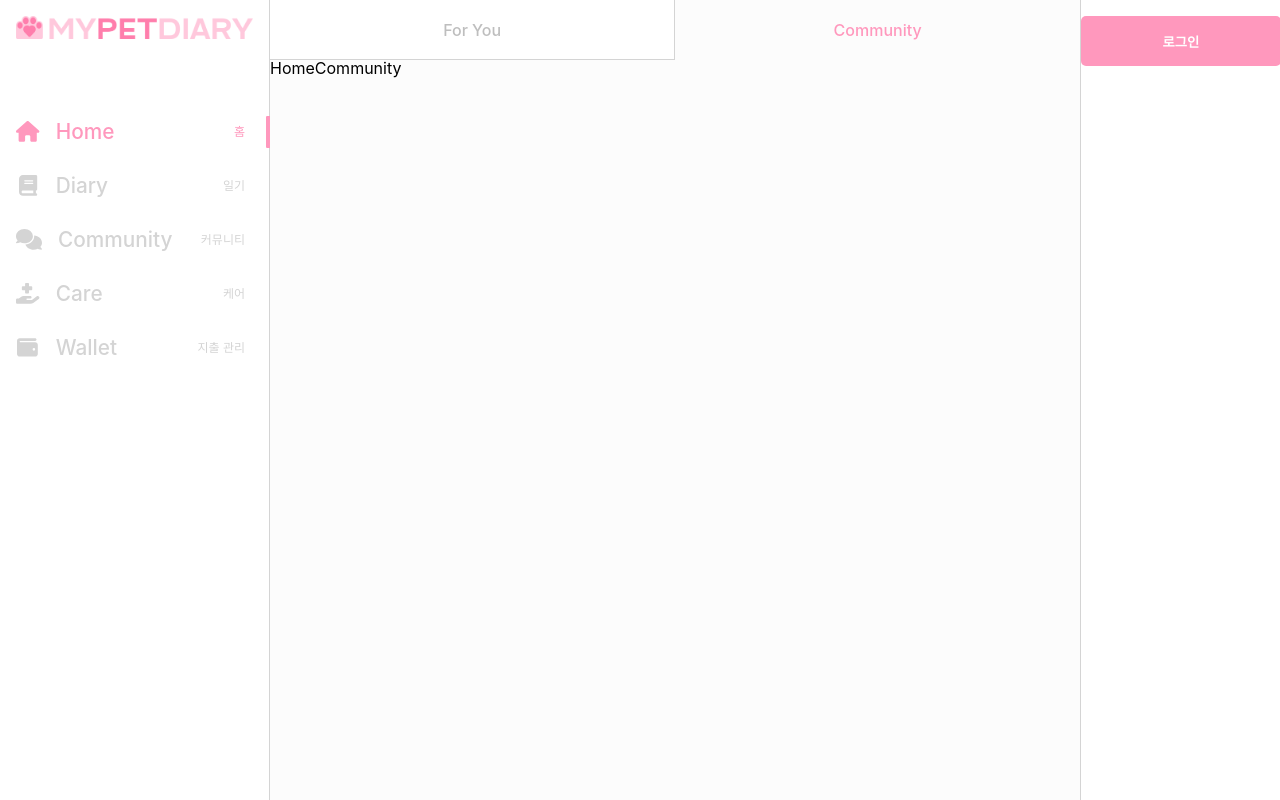
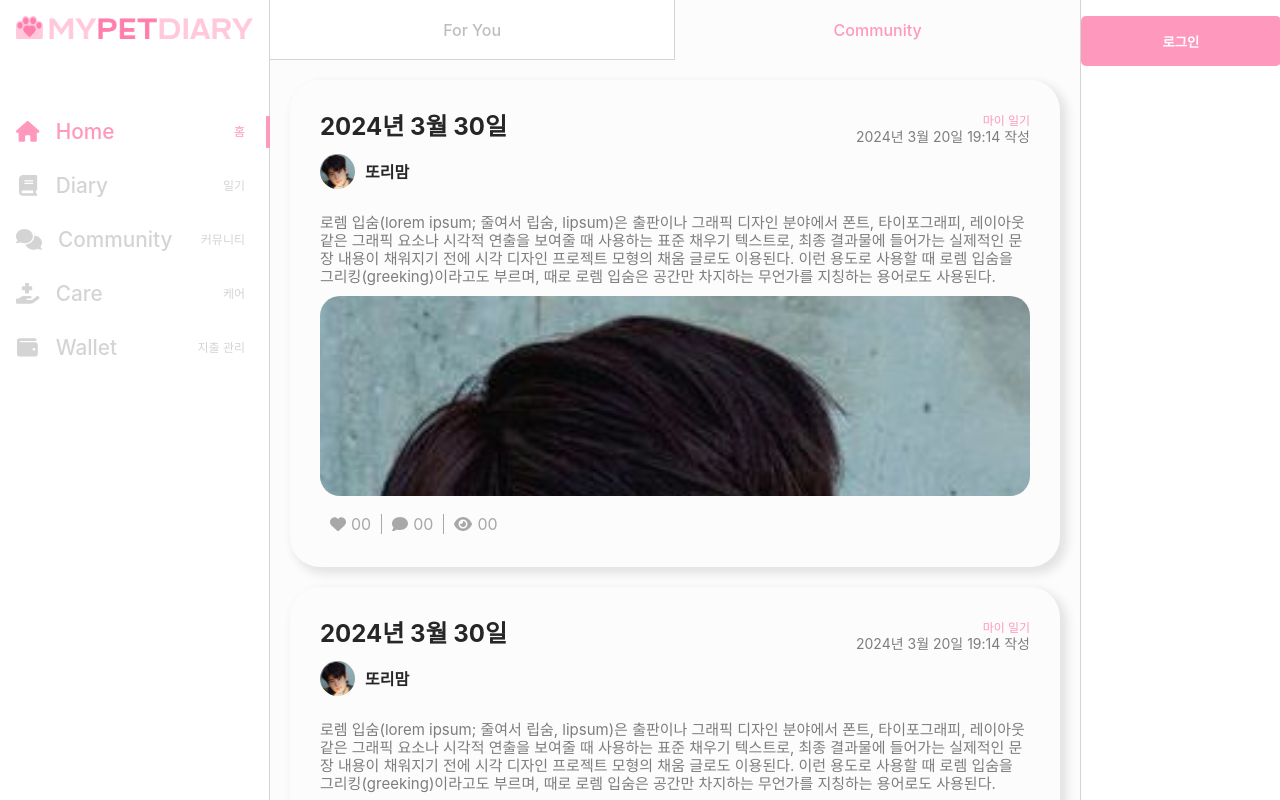
Before and after one commit to MPD-Project/app, a React (Create React App) app in the folder src/main/frontend/: page / in a window 1280 px wide. Both pictures are taken after a click on the element "Community". Shown: the top 800 px of the page. Built offline with nearby package versions, Linux system fonts and the light colour scheme.

Commit message:
FE_feat: 홈페이지 커뮤니티 탭 > 카드에 아이콘 추가

```diff
--- a/src/main/frontend/src/components/Home/HomeCommunity.tsx
+++ b/src/main/frontend/src/components/Home/HomeCommunity.tsx
@@ -1,12 +1,24 @@
 import React from "react";
 import styled from "styled-components";
+import Card from "../Common/Card";
+import HomeCommunityCard from "./HomeCommunityCard";
 type Props = {};
 
 const HomeCommunity = (props: Props) => {
   return (
     <ContentWrap>
-      HomeCommunity
-      <div></div>
+      <Card>
+        <HomeCommunityCard />
+      </Card>
+      <Card>
+        <HomeCommunityCard />
+      </Card>
+      <Card>
+        <HomeCommunityCard />
+      </Card>
+      <Card>
+        <HomeCommunityCard />
+      </Card>
     </ContentWrap>
   );
 };
@@ -16,9 +28,10 @@ const ContentWrap = styled.div`
   height: calc(100vh - 60px);
   overflow: auto;
   background-color: var(--color-visible10);
-  div {
-    height: 200vh;
-  }
+  padding: 20px;
+  display: flex;
+  flex-wrap: wrap;
+  gap: 20px;
 `;
 
 export default HomeCommunity;
--- /dev/null
+++ b/src/main/frontend/src/components/Home/HomeCommunityCard.tsx
@@ -0,0 +1,150 @@
+import React from "react";
+import { Link } from "react-router-dom";
+import styled from "styled-components";
+import { FontAwesomeIcon } from "@fortawesome/react-fontawesome";
+import { faHeart, faComment, faEye } from "@fortawesome/free-solid-svg-icons";
+
+type Props = {};
+
+const HomeCommunityCard = (props: Props) => {
+  return (
+    <>
+      <TitleArea>
+        <div className="left">
+          <h3 className="title">2024년 3월 30일</h3>
+          <ProfileArea>
+            <div className="profile-image">
+              <Link to="">
+                <img src="/img/user.jpg" alt="" />{" "}
+              </Link>
+            </div>
+            <p>또리맘</p>
+          </ProfileArea>
+        </div>
+        <div className="right">
+          <p className="type">마이 일기</p>
+          <p className="date">2024년 3월 20일 19:14 작성</p>
+        </div>
+      </TitleArea>
+      <ContentArea>
+        {/* TODO : 글 클릭 시 일기 상세내용으로 이동 */}
+        <Link to="">
+          <p>
+            로렘 입숨(lorem ipsum; 줄여서 립숨, lipsum)은 출판이나 그래픽 디자인 분야에서 폰트, 타이포그래피, 레이아웃
+            같은 그래픽 요소나 시각적 연출을 보여줄 때 사용하는 표준 채우기 텍스트로, 최종 결과물에 들어가는 실제적인
+            문장 내용이 채워지기 전에 시각 디자인 프로젝트 모형의 채움 글로도 이용된다. 이런 용도로 사용할 때 로렘
+            입숨을 그리킹(greeking)이라고도 부르며, 때로 로렘 입숨은 공간만 차지하는 무언가를 지칭하는 용어로도
+            사용된다.
+          </p>
+        </Link>
+        <div className="content-image">
+          <Link to="">
+            <img src="/img/user.jpg" alt="content" />
+          </Link>
+        </div>
+      </ContentArea>
+      <IconArea>
+        <div>
+          <FontAwesomeIcon icon={faHeart} />
+          <span>00</span>
+        </div>
+        <div>
+          <FontAwesomeIcon icon={faComment} />
+          <span>00</span>
+        </div>
+        <div>
+          <FontAwesomeIcon icon={faEye} />
+          <span>00</span>
+        </div>
+      </IconArea>
+    </>
+  );
+};
+
+const TitleArea = styled.div`
+  width: 100%;
+  display: flex;
+  justify-content: space-between;
+  .left {
+    text-align: left;
+    h3 {
+      font-size: 24px;
+      font-weight: 700;
+      display: inline;
+      color: var(--color-visible90);
+    }
+  }
+  .right {
+    text-align: right;
+    .type {
+      font-size: 12px;
+      font-weight: 500;
+      padding-bottom: 3px;
+      color: var(--color-primary);
+    }
+    .date {
+      font-size: 14px;
+      color: var(--color-visible50);
+    }
+  }
+`;
+
+const ProfileArea = styled.div`
+  margin-top: 15px;
+  display: flex;
+  align-items: center;
+  .profile-image {
+    width: 35px;
+    height: 35px;
+    border-radius: 50px;
+    overflow: hidden;
+    img {
+      width: 100%;
+    }
+  }
+  p {
+    padding-left: 10px;
+    font-weight: 600;
+    color: var(--color-visible90);
+  }
+`;
+
+const ContentArea = styled.div`
+  width: 100%;
+  margin-top: 25px;
+  p {
+    font-size: 15px;
+    color: var(--color-visible50);
+    line-height: 1.2;
+  }
+  .content-image {
+    width: 100%;
+    height: 200px;
+    margin-top: 10px;
+    border-radius: 20px;
+    overflow: hidden;
+    object-fit: cover;
+    object-position: center;
+    img {
+      width: 100%;
+    }
+  }
+`;
+
+const IconArea = styled.div`
+  display: flex;
+  gap: 10px;
+  padding: 20px 10px 0 10px;
+  color: var(--color-visible40);
+  svg {
+    padding-right: 5px;
+  }
+  div:not(:last-child) {
+    span {
+      border-right: 1px solid var(--color-visible40);
+      padding-right: 10px;
+    }
+  }
+`;
+
+export default HomeCommunityCard;
--- a/src/main/frontend/src/components/Home/HomeForyou.tsx
+++ b/src/main/frontend/src/components/Home/HomeForyou.tsx
@@ -8,7 +8,6 @@ type Props = {};
 const HomeForyou = (props: Props) => {
   return (
     <ContentWrap>
-      {/* <div> */}
       <Card>
         <HomeForyouCard />
       </Card>
@@ -21,7 +20,6 @@ const HomeForyou = (props: Props) => {
       <Card>
         <HomeForyouCard />
       </Card>
-      {/* </div> */}
     </ContentWrap>
   );
 };
```
